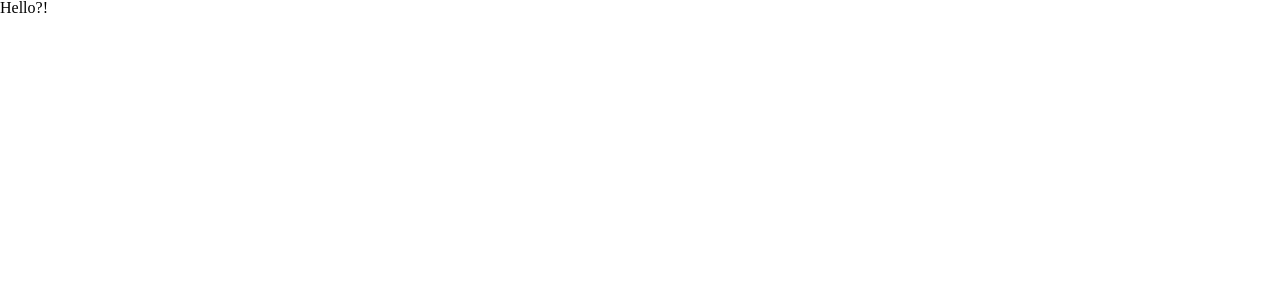
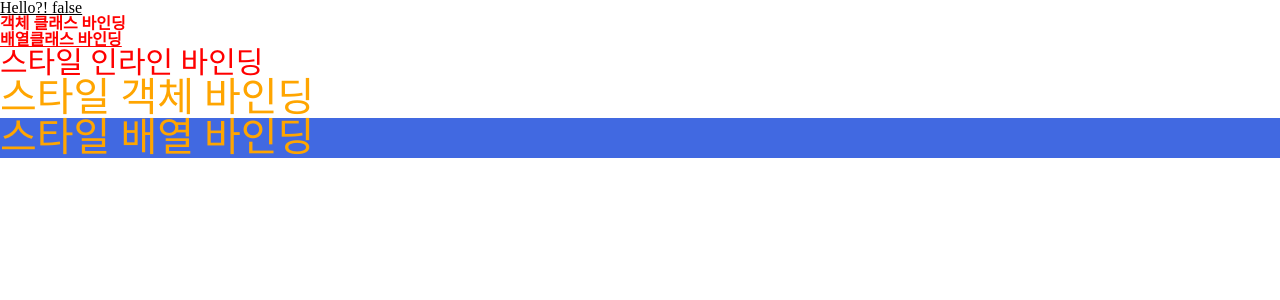
Before and after one commit to BlackMaka/vue3-template-basic, a Vue app: page / in a window 1280 px wide. Shown: the top 300 px of the page. Built offline with nearby package versions, Linux system fonts and the light colour scheme.

Commit message:
클래스바인딩, 스타일바인딩

```diff
--- a/src/App.vue
+++ b/src/App.vue
@@ -1,24 +1,61 @@
 <template>
-  <h1 @click="activate">
-    Hello?!
-  </h1>
+  <div>
+    <!-- 인라인 클래스 바인딩 -->
+    <h1
+      :class="{ active : isActive,  't-decoration' : hasClass }"
+      @click="activate">
+      Hello?! {{ isActive }}
+    </h1>
+    <!-- computed로 계산된 객체 바인딩도 가능-->
+    <h1 :class="classObject">객체 클래스 바인딩</h1>
+    <h1 :class="[activeClass, tDecoClass]">배열클래스 바인딩</h1>
+    <h2 :style="{color, fontSize}">스타일 인라인 바인딩</h2>
+    <h2 :style="fontStyle">스타일 객체 바인딩</h2>
+    <h2 :style="[fontStyle, backgroundColor]">스타일 배열 바인딩</h2>
+  </div>
 </template>
 
 <script>
 export default {
   data(){
     return {
-      isActive:false
+      isActive:false,
+      hasClass : true,
+      classObject:{
+        active : true,
+        't-decotation' : false
+      },
+      activeClass : 'active',
+      tDecoClass : 't-decoration',
+      // 스타일 바인딩
+      color : 'red',
+      fontSize: '30px',
+      fontStyle:{
+        color : 'orange',
+        fontSize: '40px',
+      },
+      backgroundColor:{
+        backgroundColor : 'royalblue'
+      }
     }
   },
   methods:{
     activate(){
-      this.isActive = true;
+      this.isActive = !this.isActive;
+      this.hasClass = !this.hasClass;
+      this.classObject.active =  !this.classObject.active;
+      this.classObject['t-decoration'] =  !this.classObject['t-decoration'];
     }
   }
 }
 </script>
 
-<style>
-
+<style scoped>
+  .active {
+    color:red;
+    font-weight: bold;
+  }
+  .t-decoration {
+    text-decoration: underline;
+  }
 </style>
```
